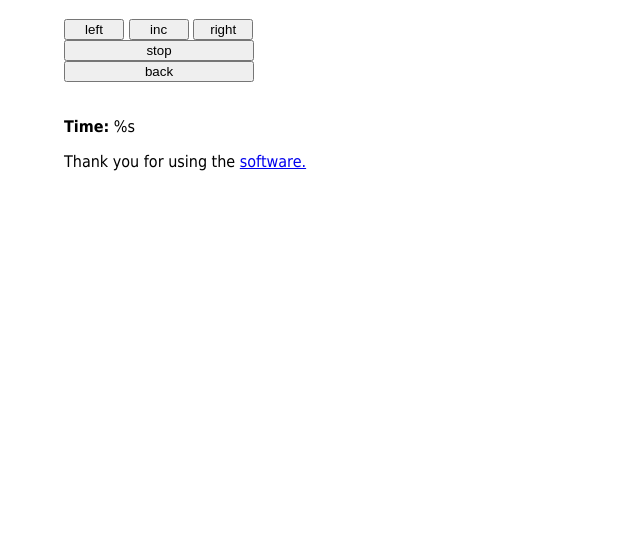
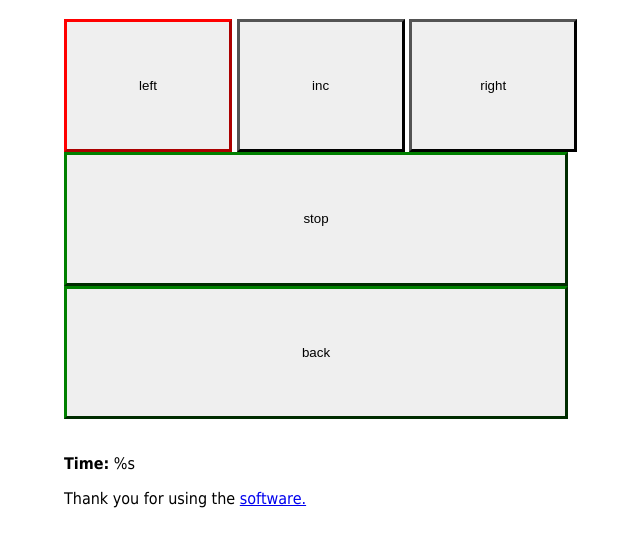
Before and after one commit to suxiaocheng/car_control, a plain HTML site: page index.html in a window 1280 px wide. Shown: the part 100-646 px from the top of the page, without its empty margins (296-936 px from the left). Drawn offline with Linux system fonts and the light colour scheme.

Commit message:
update index.html with color

```diff
--- a/index.html
+++ b/index.html
@@ -8,8 +8,22 @@
         margin: 0 auto;
         font-family: Tahoma, Verdana, Arial, sans-serif;
     }
-    input {
-    	width: 60px;
+    input.a {
+    	width: 30%;
+    	height: 10em;
+	margin: 0px;
+	padding: 0px;
+	border-style: outset;
+	border-width:medium;
+    }
+    input.b {
+    	width: 90%;
+    	height: 10em;
+	margin: 0px;
+	padding: 0px;
+	border-style:outset;
+	border-width:medium;
+	border-color:green;
     }
 </style>
 </head>
@@ -18,13 +32,13 @@
 
 <p>
 <form action="/" method="post">
-<input id="left" type="submit" name ="V0" value="left">
-<input id="inc" type="submit" name ="V1" value="inc">
-<input id="right" type="submit" name ="V2" value="right">
+<input class="a" style="border-color:red" id="left" type="submit" name ="V0" value="left">
+<input class="a" id="inc" type="submit" name ="V1" value="inc">
+<input class="a" id="right" type="submit" name ="V2" value="right">
 <br>
-<input style="width:190px" id="stop" type="submit" name ="V3" value="stop">
+<input class="b" id="stop" type="submit" name ="V3" value="stop">
 <br>
-<input style="width:190px" id="back" type="submit" name ="V4" value="back">
+<input class="b" id="back" type="submit" name ="V4" value="back">
 </form>
 <br>
 <p>
```
